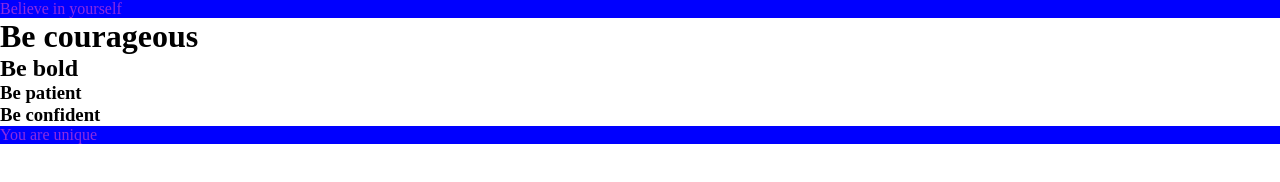
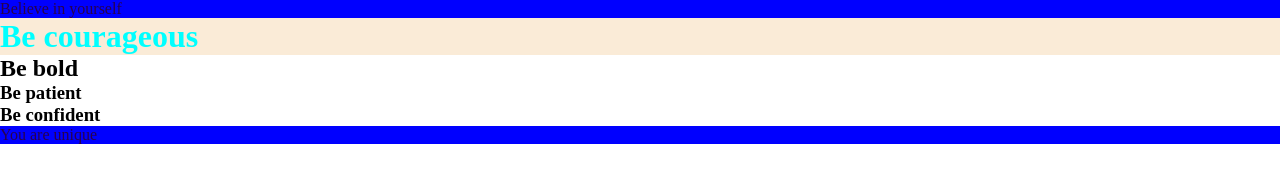
Before and after one commit to chioma9876/gitHub-classwork, a website: page index.html in a window 1280 px wide. Drawn offline with Linux system fonts and the light colour scheme.

Commit message:
my second push

```diff
--- a/index.css
+++ b/index.css
@@ -3,6 +3,10 @@
     padding: 0;
 }
 p{
-    color: blueviolet;
+    color: rgb(40, 2, 77);
     background-color: blue;
 }
+h1{
+    color: cyan;
+    background-color: antiquewhite;
+}
```
